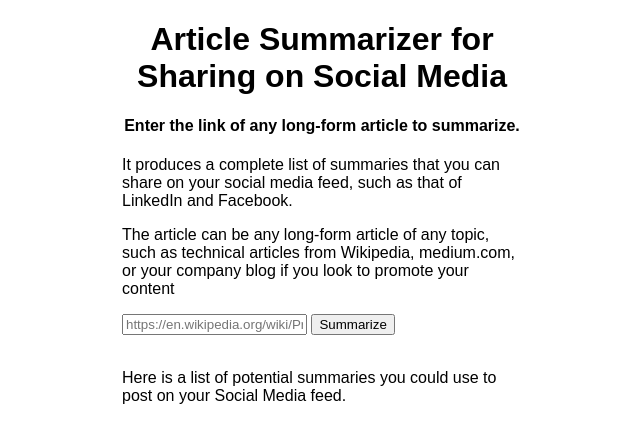
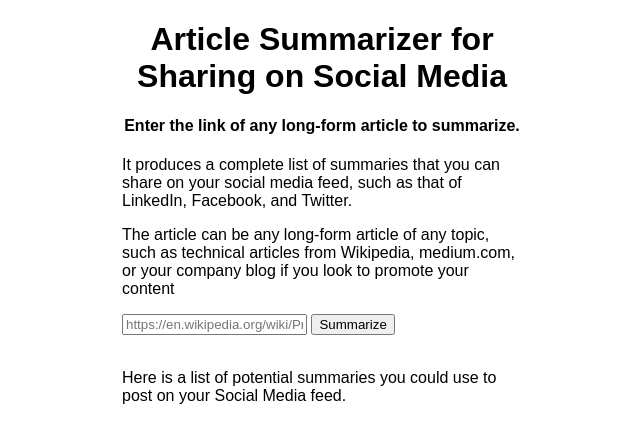
Before and after one commit to VincentLu91/Article-Summarizer-for-Social-Shares, a Flask app: page / in a window 1280 px wide. Shown: the top 443 px of the page, without its empty margins (318-958 px from the left). Run offline with Flask 2, Linux system fonts and the light colour scheme.

Commit message:
edited verbiage to include the possibility to summarization in Twitter posts

```diff
--- a/templates/index.html
+++ b/templates/index.html
@@ -5,7 +5,7 @@
 <div class="content">
     <h1 style="text-align: center">Article Summarizer for Sharing on Social Media</h1>
     <h4 style="text-align: center">Enter the link of any long-form article to summarize.</h4>
-    <p>It produces a complete list of summaries that you can share on your social media feed, such as that of LinkedIn and Facebook.</p>
+    <p>It produces a complete list of summaries that you can share on your social media feed, such as that of LinkedIn, Facebook, and Twitter.</p>
     <p>The article can be any long-form article of any topic, such as technical articles from Wikipedia, medium.com, or your company blog if you look to promote your content</p>
     {% if error %}
         <p class=error><strong>Error:</strong> {{ error }}
```
